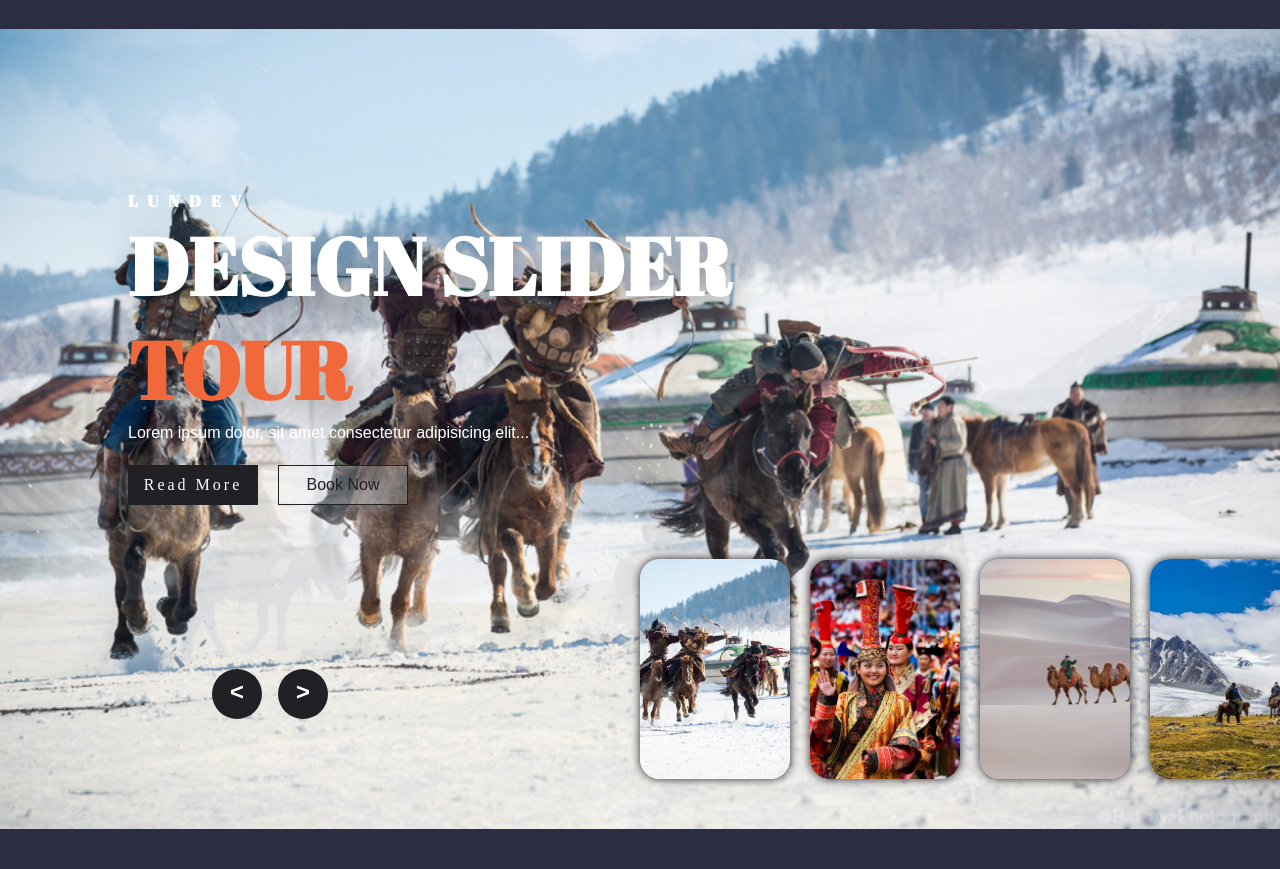
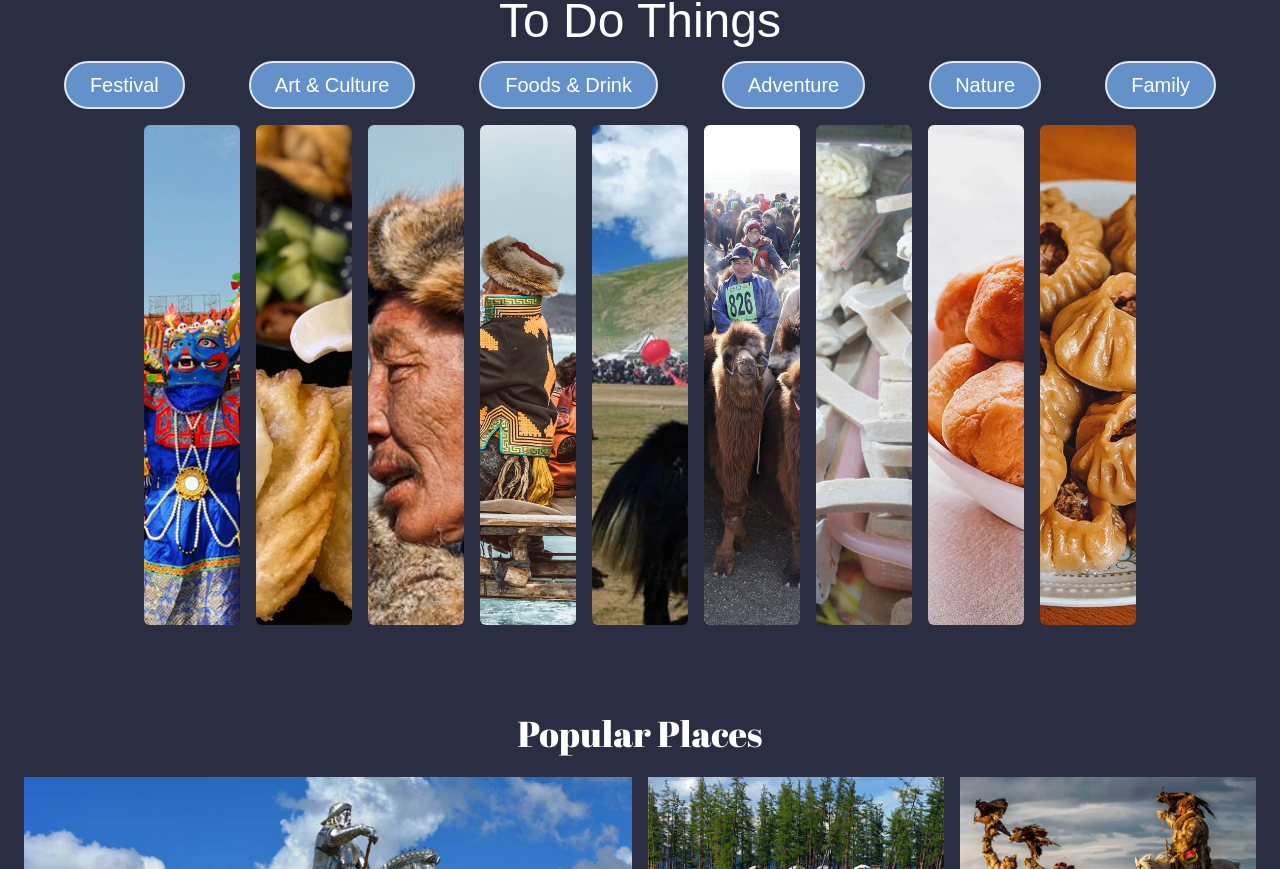
Before and after one commit to NurkaAmre/nomad, a Next.js app: page / in a window 1280 px wide. Shown: the part 2871-3740 px from the top of the page. Built offline with nearby package versions, Linux system fonts and the light colour scheme; a web font is replaced by a local one.

Commit message:
Remove ols tours section

```diff
--- a/app/page.tsx
+++ b/app/page.tsx
@@ -6,7 +6,6 @@ import Services from '@/components/services'
 import Hero from '@/components/sections/Hero'
 import Todo from '@/components/todo'
 import PopularPlaces from '@/components/sections/PopularPlaces'
-import Tours from '@/components/tours'
 import FaqSection from '@/components/sections/FaqSection'
 import TourSection from '@/components/sections/TourSection'
 
@@ -17,7 +16,6 @@ export default function Home() {
       <CountryInfo />
       <Services />
       <TourSection />
-      <Tours />
       <Todo />
       <PopularPlaces />
       <FaqSection />
--- a/components/NewTours.tsx
+++ b/components/NewTours.tsx
@@ -2,6 +2,7 @@
 import { url } from "inspector";
 import Image from "next/image";
 import React, { useEffect, useState } from "react";
+import './Carousel.css';
 
 type PropTypes = {
   tours: TourItemType[];
--- a/components/tours.tsx
+++ /dev/null
@@ -1,90 +0,0 @@
-'use client'
-import React, { useState, useEffect } from 'react';
-import Image from 'next/image';
-import gobi from '@/public/images/t3.jpg';
-import tavanbogd from '@/public/images/t4.jpg';
-import winter from '@/public/images/t1.jpg';
-import naadam from '@/public/images/t2.jpg';
-import './Carousel.css';
-import { AiOutlinePicLeft, AiOutlinePicRight } from 'react-icons/ai';
-
-const Tours = () => {
-  const [currentSlide, setCurrentSlide] = useState(0);
-  const [backgroundImage, setBackgroundImage] = useState('');
-
-  const slideData = [
-    { image: winter, author: 'LUNDEV', title: 'DESIGN SLIDER', topic: 'TOUR', description: 'Lorem ipsum dolor, sit amet consectetur adipisicing elit...' },
-    { image: naadam, author: 'LUNDEV', title: 'DESIGN SLIDER', topic: 'TOUR', description: 'Lorem ipsum dolor, sit amet consectetur adipisicing elit...' },
-    { image: gobi, author: 'LUNDEV', title: 'DESIGN SLIDER', topic: 'TOUR', description: 'Lorem ipsum dolor, sit amet consectetur adipisicing elit...' },
-    { image: tavanbogd, author: 'LUNDEV', title: 'DESIGN SLIDER', topic: 'TOUR', description: 'Lorem ipsum dolor, sit amet consectetur adipisicing elit...' },
-  ];
-
-  const thumbData = [
-    { image: winter, author: 'LUNDEV', title: 'DESIGN SLIDER', topic: 'TOUR', description: 'Lorem ipsum dolor, sit amet consectetur adipisicing elit...' },
-    { image: naadam, author: 'LUNDEV', title: 'DESIGN SLIDER', topic: 'TOUR', description: 'Lorem ipsum dolor, sit amet consectetur adipisicing elit...' },
-    { image: gobi, author: 'LUNDEV', title: 'DESIGN SLIDER', topic: 'TOUR', description: 'Lorem ipsum dolor, sit amet consectetur adipisicing elit...' },
-    { image: tavanbogd, author: 'LUNDEV', title: 'DESIGN SLIDER', topic: 'TOUR', description: 'Lorem ipsum dolor, sit amet consectetur adipisicing elit...' },
-  ];
-  const nextSlide = () => {
-    setCurrentSlide((prevSlide) => (prevSlide === slideData.length - 1 ? 0 : prevSlide + 1));
-  };
-
-  const prevSlide = () => {
-    setCurrentSlide((prevSlide) => (prevSlide === 0 ? slideData.length - 1 : prevSlide - 1));
-  };
-
-  useEffect(() => {
-    setBackgroundImage(slideData[currentSlide].image.src);
-  }, [currentSlide, slideData]);
-
-  const handlePrevClick = () => {
-    prevSlide();
-  };
-
-  const handleNextClick = () => {
-    nextSlide();
-  };
-
-  return (
-    <section className="my-10">
-      <h2 className="text-center mb-3 text-4xl md:text-5xl font-abhaya">Tour of Nomads.</h2>
-      <div className="carousel my-6" style={{ backgroundImage: `url(${backgroundImage})` }}>
-        <div className="list">
-          {slideData.map((slide, index) => (
-            <div key={index} className={`item ${index === currentSlide ? 'active' : ''}`}>
-              <Image src={slide.image} className="dark-overlay img bg-black opacity-90" alt={`Slide ${index}`} />
-              <div className='content'>
-                <h3 className='author'>{slide.author}</h3>
-                <h1 className='title'>{slide.title}</h1>
-                <h2 className='topic'>{slide.topic}</h2>
-                <div className='des'>{slide.description}</div>
-                <div className='buttons'>
-                  <button className='btn'>Read More</button>
-                  <button className='btn2'>Book Now</button>
-                </div>
-              </div>
-            </div>
-          ))}
-        </div>
-        {/* Thumbnails */}
-        <div className="thumbnail">
-          {thumbData.map((slide, index) => (
-            <div key={index} className={`item ${index === currentSlide ? 'active' : ''}`}>
-              <Image src={slide.image} alt={`Slide ${index}`} />
-
-            </div>
-          ))}
-        </div>
-        {/* Arrows */}
-        <div className="arrows">
-          <button onClick={handlePrevClick}>&lt;</button>
-          <button onClick={handleNextClick}>&gt;</button>
-        </div>
-        {/* Time running */}
-        <div className="time">{/* Display time if required */}</div>
-      </div>
-    </section>
-  );
-};
-
-export default Tours;
```
